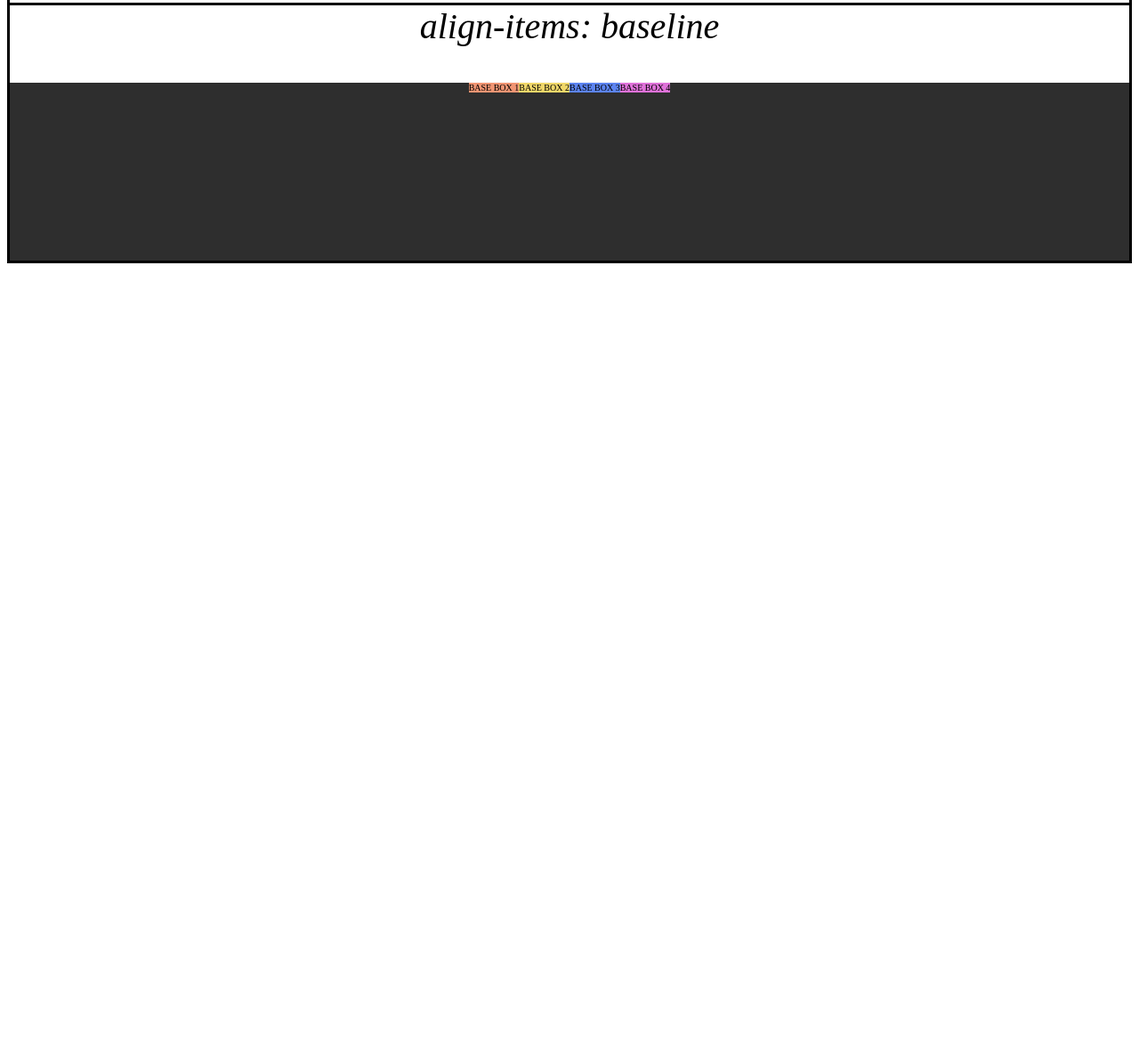
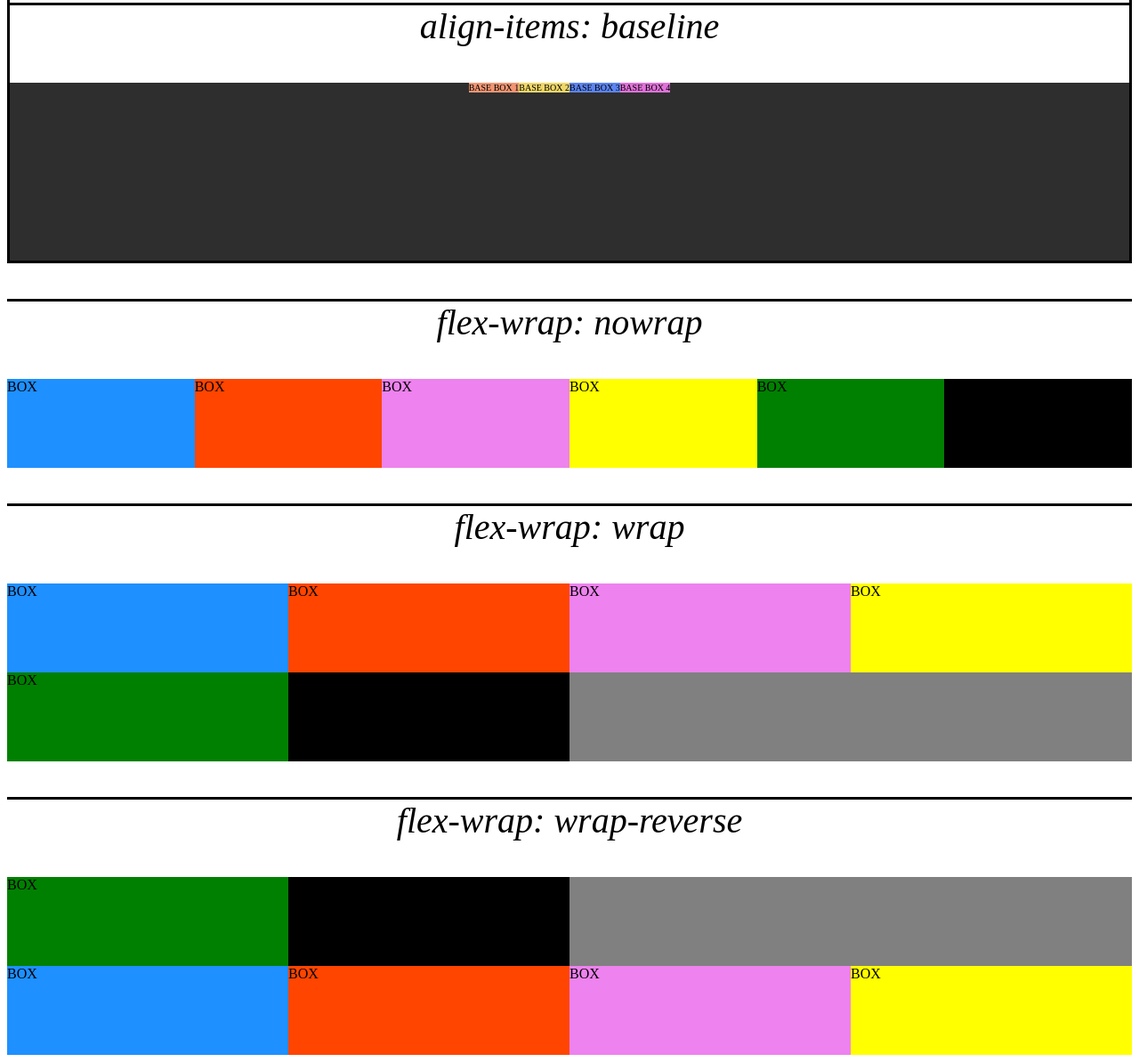
Before and after one commit to littlerookie13/FLEXBOX-INFO, a plain HTML site: page index.html in a window 1280 px wide. Shown: the part 3440-4634 px from the top of the page at 89% size. Before the commit the page ends 3744 px from the top, so only its background shows below. Drawn offline with Linux system fonts and the light colour scheme.

Commit message:
Wrap-info-insert

```diff
--- a/index.html
+++ b/index.html
@@ -94,5 +94,35 @@
             <div id="base-box04">BASE BOX 4</div>
         </div>
     </div>
+
+    <p>flex-wrap: nowrap</p>
+    <div id="box-container-nowrap">
+        <div id="box-1">BOX</div>
+        <div id="box-2">BOX</div>
+        <div id="box-3">BOX</div>
+        <div id="box-4">BOX</div>
+        <div id="box-5">BOX</div>
+        <div id="box-6">BOX</div>
+    </div>
+
+    <p>flex-wrap: wrap</p>
+    <div id="box-container-wrap">
+        <div id="box-1">BOX</div>
+        <div id="box-2">BOX</div>
+        <div id="box-3">BOX</div>
+        <div id="box-4">BOX</div>
+        <div id="box-5">BOX</div>
+        <div id="box-6">BOX</div>
+    </div>
+
+    <p>flex-wrap: wrap-reverse</p>
+    <div id="box-container-wrap-reverse">
+        <div id="box-1">BOX</div>
+        <div id="box-2">BOX</div>
+        <div id="box-3">BOX</div>
+        <div id="box-4">BOX</div>
+        <div id="box-5">BOX</div>
+        <div id="box-6">BOX</div>
+    </div>
 </body>
 </html>
--- a/style.css
+++ b/style.css
@@ -206,3 +206,81 @@ The different values available for align-items include:
     margin-top: 400px;
     font-size: 10px;
 }
+
+
+
+/*
+
+FLEX WRAP
+
+CSS flexbox has a feature to split a flex item into multiple rows (or columns).
+By default, a flex container will fit all flex items together. For example, a row will all be on one line.
+
+However, using the flex-wrap property tells CSS to wrap items.
+This means extra items move into a new row or column. The break
+point of where the wrapping happens depends on the size of the
+items and the size of the container.
+
+
+    nowrap: this is the default setting, and does not wrap items.
+
+    wrap: wraps items onto multiple lines from top-to-bottom if
+    they are in rows and left-to-right if they are in columns.
+
+    wrap-reverse: wraps items onto multiple lines from bottom-to-
+    top if they are in rows and right-to-left if they are in columns.
+
+*/
+#box-container-nowrap {
+    background: gray;
+    display: flex;
+    flex-wrap: nowrap;
+  }
+
+#box-container-wrap {
+    background: gray;
+    display: flex;
+    flex-wrap: wrap;
+  }
+
+#box-container-wrap-reverse {
+    background: gray;
+    display: flex;
+    flex-wrap: wrap-reverse;
+  }
+
+#box-1 {
+    background-color: dodgerblue;
+    width: 25%;
+    height: 100px;
+  }
+
+#box-2 {
+    background-color: orangered;
+    width: 25%;
+    height: 100px;
+  }
+
+#box-3 {
+    background-color: violet;
+    width: 25%;
+    height: 100px;
+  }
+
+#box-4 {
+    background-color: yellow;
+    width: 25%;
+    height: 100px;
+  }
+
+#box-5 {
+    background-color: green;
+    width: 25%;
+    height: 100px;
+  }
+
+#box-6 {
+    background-color: black;
+    width: 25%;
+    height: 100px;
+  }
```
